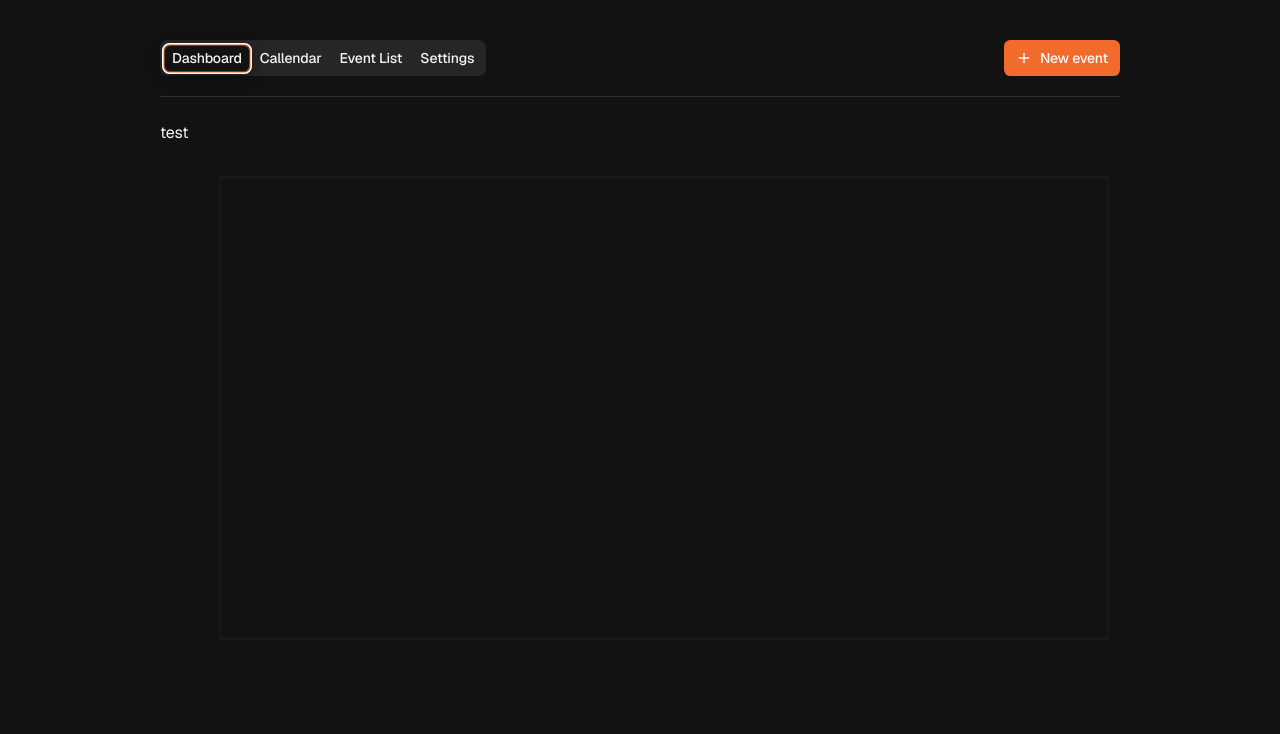
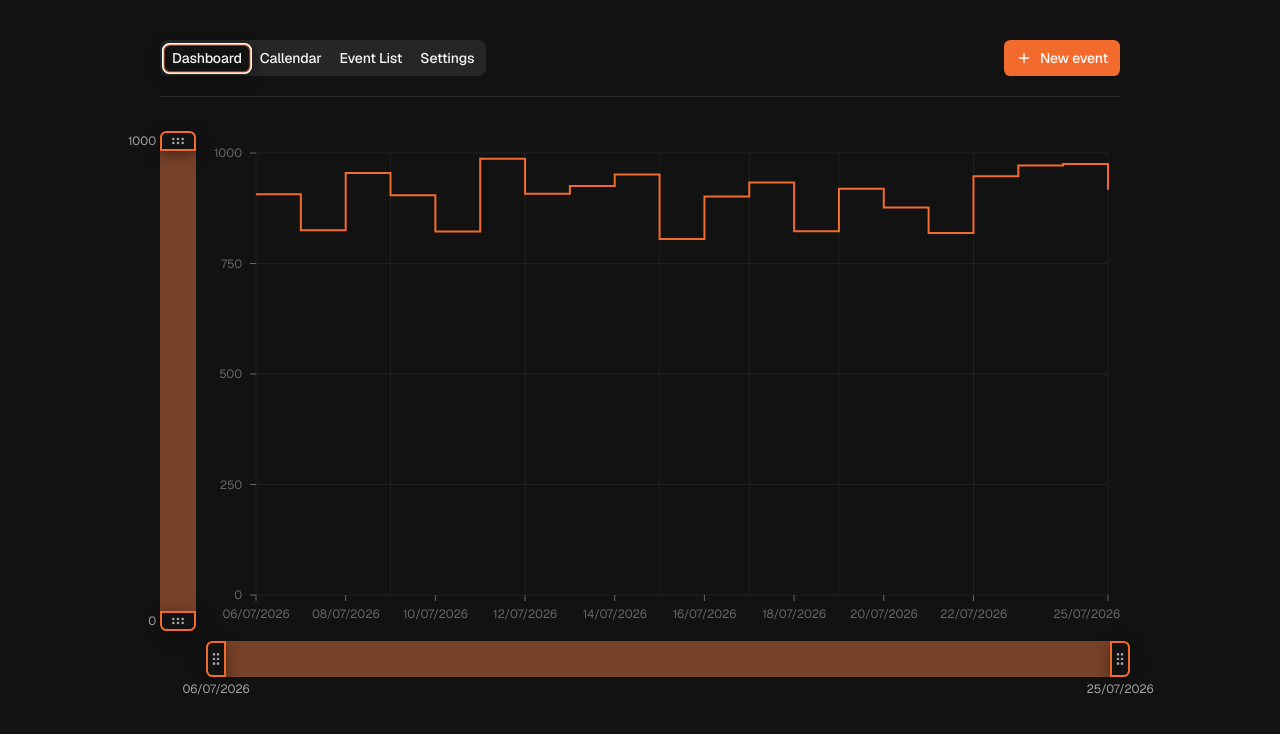
Before and after one commit to a-szlapa/finance_managment_tool, a Next.js app: page / in a window 1280 px wide. Both pictures are taken after a click on the tab "Dashboard". Shown: the top 734 px of the page. Built offline with nearby package versions, Linux system fonts and the light colour scheme.

Commit message:
feat: add chart section to dashboard

```diff
--- a/components/BalanceChart.tsx
+++ b/components/BalanceChart.tsx
@@ -9,9 +9,17 @@ import {
 import genChartData from "@/lib/helperFunctions/mockChartData"
 import { type chartData } from "@/lib/types/chatData"
 
-type BalanceChartProps = {chartData: chartData}
+type BalanceChartProps = {
+  chartData: chartData
+  fundsStart: number
+  fundsEnd: number
+}
 
-export default function BalanceChart({chartData}: BalanceChartProps) {
+export default function BalanceChart({
+  chartData,
+  fundsStart,
+  fundsEnd,
+}: BalanceChartProps) {
   const chartConfig = {
     desktop: {
       label: "Balance",
@@ -27,10 +35,10 @@ export default function BalanceChart({chartData}: BalanceChartProps) {
           margin={{
             top: 32,
             bottom: 16,
-            right: 12
+            right: 12,
           }}
         >
-          <CartesianGrid  />
+          <CartesianGrid />
           <XAxis
             dataKey="date"
             tickLine={true}
@@ -40,7 +48,13 @@ export default function BalanceChart({chartData}: BalanceChartProps) {
               return value.toLocaleDateString("en-GB")
             }}
           />
-          <YAxis dataKey="balance" tickLine={true} axisLine={false} tickMargin={8}/>
+          <YAxis
+            domain={[fundsStart, fundsEnd]}
+            dataKey="balance"
+            tickLine={true}
+            axisLine={false}
+            tickMargin={8}
+          />
           <ChartTooltip
             cursor={false}
 
@@ -62,7 +76,6 @@ export default function BalanceChart({chartData}: BalanceChartProps) {
             isAnimationActive={false}
           />
         </LineChart>
-
       </ChartContainer>
     </div>
   )
--- a/components/pages/Dashboard.tsx
+++ b/components/pages/Dashboard.tsx
@@ -1,15 +1,101 @@
-import React from 'react'
-import BalanceChart from '../BalanceChart'
+import React, { useEffect, useState } from "react"
+import BalanceChart from "../BalanceChart"
+import RangePicker from "../RangePicker"
+import genChartData from "@/lib/helperFunctions/mockChartData"
+import { type chartData } from "@/lib/types/chatData"
+import { Button } from "../ui/button"
+import { loadDashboardRange, saveDashboardRange } from "@/lib/helperFunctions/dashboard-storage"
 
-type DashboardProps = {
+type DashboardProps = {}
 
-}
+export default function Dashboard({}: DashboardProps) {
+  const [chartData, setChartData] = useState<chartData>(genChartData(20))
+  const dates = chartData.map((e) => {
+    return e.date
+  })
+  const funds = Array.from({ length: 1001 }, (_, i) => i)
 
-export default function Dashboard({  }: DashboardProps) {
+  const [startTimeIndex, setStartTimeIndex] = useState(0)
+  const [endTimeIndex, setEndtTimeIndex] = useState(dates.length - 1)
+
+  const [startMoneyIndex, setStartMoneyIndex] = useState(0)
+  const [endMoneyIndex, setEndMoneyIndex] = useState(funds.length - 1)
+
+  const [hydrated, setHydrated] = useState(false)
+
+  // load once on mount
+  useEffect(() => {
+    const stored = loadDashboardRange()
+    if (stored) {
+      setStartTimeIndex(stored.startTimeIndex)
+      setEndtTimeIndex(stored.endTimeIndex)
+      setStartMoneyIndex(stored.startMoneyIndex)
+      setEndMoneyIndex(stored.endMoneyIndex)
+    }
+    setHydrated(true)
+  }, [])
+
+  // save on every change, once hydration has settled
+  useEffect(() => {
+    if (!hydrated) return
+    saveDashboardRange({
+      startTimeIndex,
+      endTimeIndex,
+      startMoneyIndex,
+      endMoneyIndex,
+    })
+  }, [startTimeIndex, endTimeIndex, startMoneyIndex, endMoneyIndex, hydrated])
+
+  const visibleChartData = chartData.filter((point) => {
+    const time = point.date.getTime()
+    return (
+      time >= dates[startTimeIndex].getTime() &&
+      time <= dates[endTimeIndex].getTime()
+    )
+  })
   return (
-    <div>
-      test
-      <BalanceChart />
-    </div>
+    <>
+      <div className="grid grid-cols-[auto_1fr] grid-rows-[550_auto]">
+        <div className="py-5">
+          <RangePicker
+            tickList={funds.toReversed()}
+            startSetter={setStartMoneyIndex}
+            endSetter={setEndMoneyIndex}
+            startVal={startMoneyIndex}
+            endVal={endMoneyIndex}
+            orientation="vertical"
+          />
+        </div>
+        <BalanceChart
+          chartData={visibleChartData}
+          fundsStart={funds.toReversed()[endMoneyIndex]}
+          fundsEnd={funds.toReversed()[startMoneyIndex]}
+        />
+        <div className="h-full w-full"></div>
+        <div className="pl-5">
+          <RangePicker
+            tickList={dates}
+            startSetter={setStartTimeIndex}
+            endSetter={setEndtTimeIndex}
+            startVal={startTimeIndex}
+            endVal={endTimeIndex}
+            formater={(date) => {
+              return date.toLocaleDateString("en-GB")
+            }}
+          />
+        </div>
+
+        {/* <BalanceChart />
+
+      <div className="min-h-20"></div>
+      <RangePicker
+        tickList={dates}
+        startSetter={setStartTimeIndex}
+        endSetter={setEndtTimeIndex}
+        startVal={startTimeIndex}
+        endVal={endTimeIndex}
+      /> */}
+      </div>
+    </>
   )
 }
--- /dev/null
+++ b/lib/helperFunctions/dashboard-storage.ts
@@ -0,0 +1,31 @@
+const STORAGE_KEY = "budget-forecast:dashboard-range"
+
+interface DashboardRangeState {
+  startTimeIndex: number
+  endTimeIndex: number
+  startMoneyIndex: number
+  endMoneyIndex: number
+}
+
+export function loadDashboardRange(): DashboardRangeState | null {
+  if (typeof window === "undefined") return null
+
+  try {
+    const raw = window.localStorage.getItem(STORAGE_KEY)
+    if (!raw) return null
+    return JSON.parse(raw) as DashboardRangeState
+  } catch (err) {
+    console.error("Failed to load dashboard range from localStorage", err)
+    return null
+  }
+}
+
+export function saveDashboardRange(state: DashboardRangeState) {
+  if (typeof window === "undefined") return
+
+  try {
+    window.localStorage.setItem(STORAGE_KEY, JSON.stringify(state))
+  } catch (err) {
+    console.error("Failed to save dashboard range to localStorage", err)
+  }
+}
```
